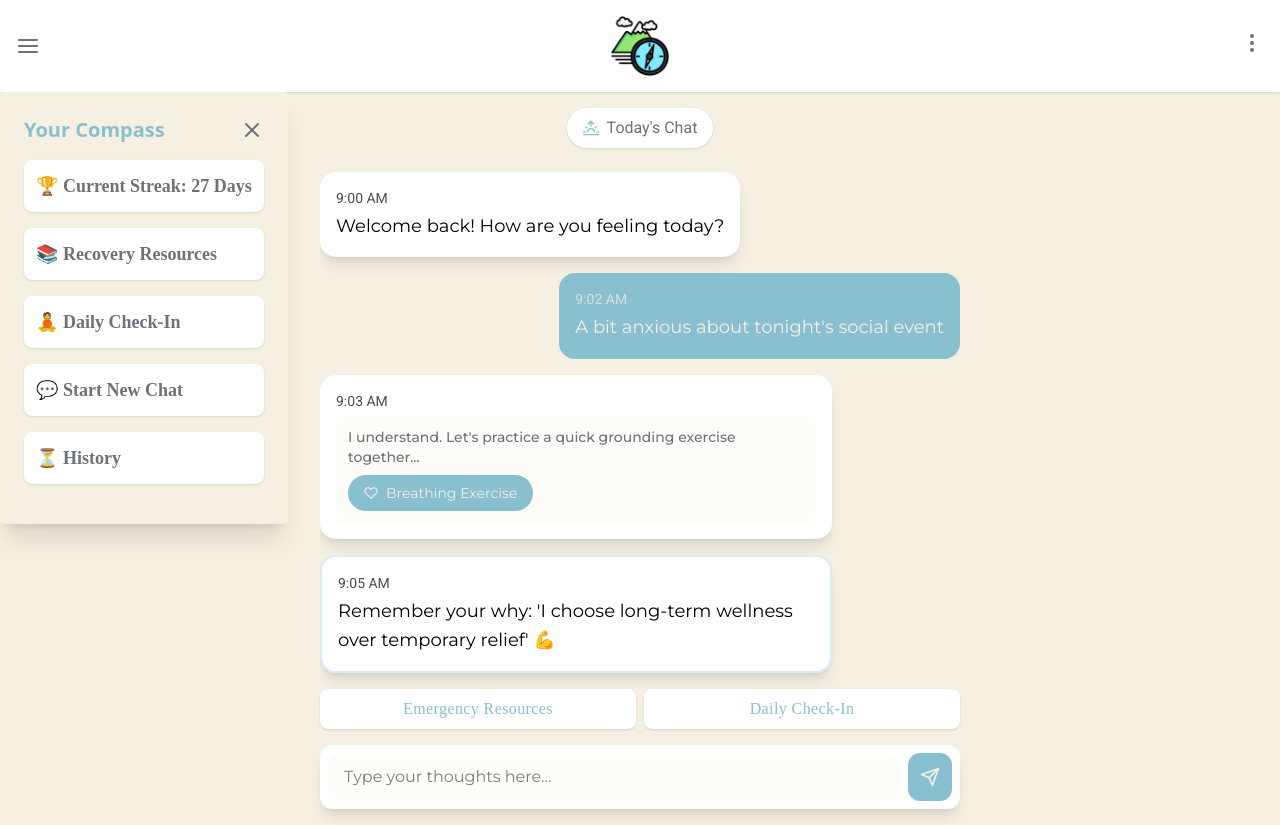
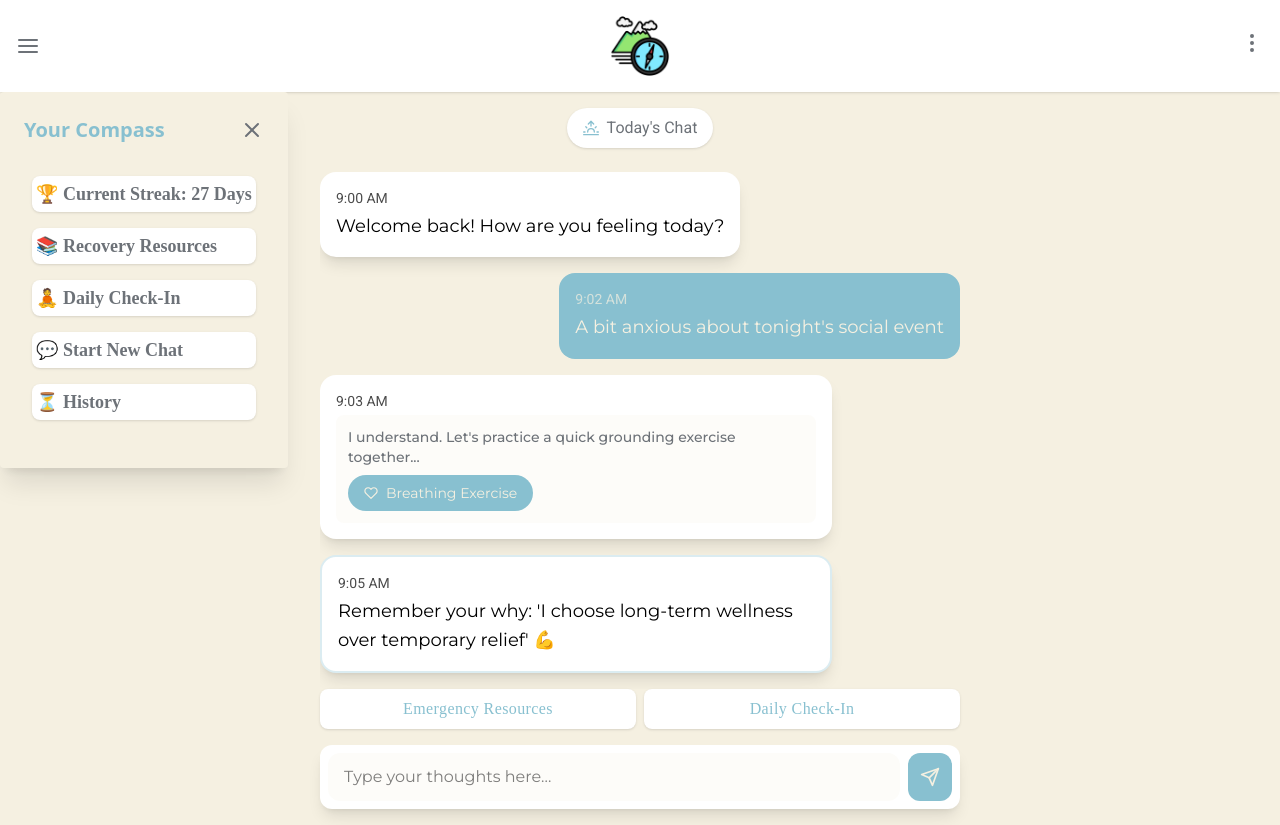
Before and after one commit to rashad3412/sobercompass, a React (Vite) app: page /chatscreen in a window 1280 px wide. Both pictures are taken after a click on the button 28 px from the left and 46 px from the top of the page. Built offline with nearby package versions, Linux system fonts and the light colour scheme.

Commit message:
fixed navbar

```diff
--- a/src/components/Header.jsx
+++ b/src/components/Header.jsx
@@ -1,16 +1,30 @@
 import React, { useState } from "react";
 import { FiMenu, FiMoreVertical, FiX } from "react-icons/fi";
+import { Link } from "react-router-dom";
 import compass from "../assets/compass.png";
-import { Link } from "react-router-dom";
 
 const Header = () => {
   const [isMenuOpen, setIsMenuOpen] = useState(false);
   const [showOptions, setShowOptions] = useState(false);
 
+  const handleNavClick = () => {
+    setIsMenuOpen(false);
+    window.scrollTo({ top: 0, behavior: "smooth" }); // Smooth scroll to top
+  };
+
+  const menuItems = [
+    { to: "/currentstreak", label: "🏆 Current Streak: 27 Days" },
+    { to: "/recoveryresources", label: "📚 Recovery Resources" },
+    { to: "/dailycheckin", label: "🧘 Daily Check-In" },
+    { to: "/chatscreen", label: "💬 Start New Chat" },
+    { to: "/homescreen", label: "⏳ History" },
+  ];
+
   return (
     <>
       <header className="bg-white shadow-sm sticky top-0 z-10">
         <div className="flex items-center justify-between p-4">
+          {/* Hamburger Menu Button */}
           <button
             onClick={() => setIsMenuOpen(!isMenuOpen)}
             className="text-gray hover:text-teal transition-colors"
@@ -18,6 +32,7 @@ const Header = () => {
             <FiMenu size={24} />
           </button>
 
+          {/* Logo */}
           <Link to="/">
             <img
               src={compass}
@@ -27,6 +42,7 @@ const Header = () => {
             />
           </Link>
 
+          {/* More Options Button */}
           <div className="relative">
             <button
               onClick={() => setShowOptions(!showOptions)}
@@ -40,7 +56,7 @@ const Header = () => {
                 <button className="block w-full px-4 py-2 text-teal hover:bg-gray-100 text-left">
                   Sign Out
                 </button>
-                <button className="block w-full px-4 py-2 text-teal hover:bg-gray-100 text-left ont-poppins ">
+                <button className="block w-full px-4 py-2 text-teal hover:bg-gray-100 text-left">
                   Settings
                 </button>
               </div>
@@ -50,8 +66,11 @@ const Header = () => {
       </header>
 
       {/* Hamburger Menu */}
-      {isMenuOpen && (
-        <div className="fixed top-23 left-0 z-20 flex">
+      <div
+        className={`fixed top-23 left-0 z-20 flex transition-all duration-500 ${
+          isMenuOpen ? "opacity-100" : "opacity-0 pointer-events-none"
+        }`}
+      >
         <div
           className="w-72 bg-cream p-6 shadow-xl transform transition-transform duration-500 ease-in-out rounded-sm"
           style={{
@@ -68,45 +87,24 @@ const Header = () => {
             </button>
           </div>
 
-            <nav className="space-y-4 relative bottom-4 font-poppins font-extrabold text-gray text-lg">
-              <Link to="/currentstreak">
-                <button className="w-full text-left p-3 mb-4 bg-white rounded-lg shadow-sm hover:shadow-md transition-all ">
-                  🏆 Current Streak: 27 Days
+          {/* Navigation Menu */}
+          <nav className="space-y-2 font-poppins font-extrabold text-gray text-lg px-2 mb-2">
+            {menuItems.map((item) => (
+              <Link key={item.to} to={item.to} onClick={handleNavClick}>
+                <button className="w-full text-left p-1 bg-white rounded-lg shadow-sm hover:shadow-md transition-all duration-300 mb-4">
+                  {item.label}
                 </button>
               </Link>
-
-              <Link to="/recoveryresources">
-                <button className="w-full text-left p-3 mb-4 bg-white rounded-lg shadow-sm hover:shadow-md transition-all">
-                  📚 Recovery Resources
-                </button>
-              </Link>
-
-              <Link to="/dailycheckin">
-                <button className="w-full text-left p-3 mb-4 bg-white rounded-lg shadow-sm hover:shadow-md transition-all">
-                  🧘 Daily Check-In
-                </button>
-              </Link>
-
-              <Link to="/chatscreen">
-                <button className="w-full text-left p-3 bg-white rounded-lg shadow-sm hover:shadow-md transition-all">
-                  💬 Start New Chat
-                </button>
-              </Link>
-
-              <Link to="/homescreen">
-                <button className="w-full text-left p-3 mt-4 bg-white rounded-lg shadow-sm hover:shadow-md transition-all">
-                  ⏳ History
-                </button>
-              </Link>
+            ))}
           </nav>
         </div>
 
+        {/* Overlay to Close Menu */}
         <div
-            className="flex-1 bg-black/30"
+          className="flex-1 bg-black/30 transition-opacity duration-500"
           onClick={() => setIsMenuOpen(false)}
         ></div>
       </div>
-      )}
     </>
   );
 };
```
Lines whose indentation alone changed are shown as unchanged.
